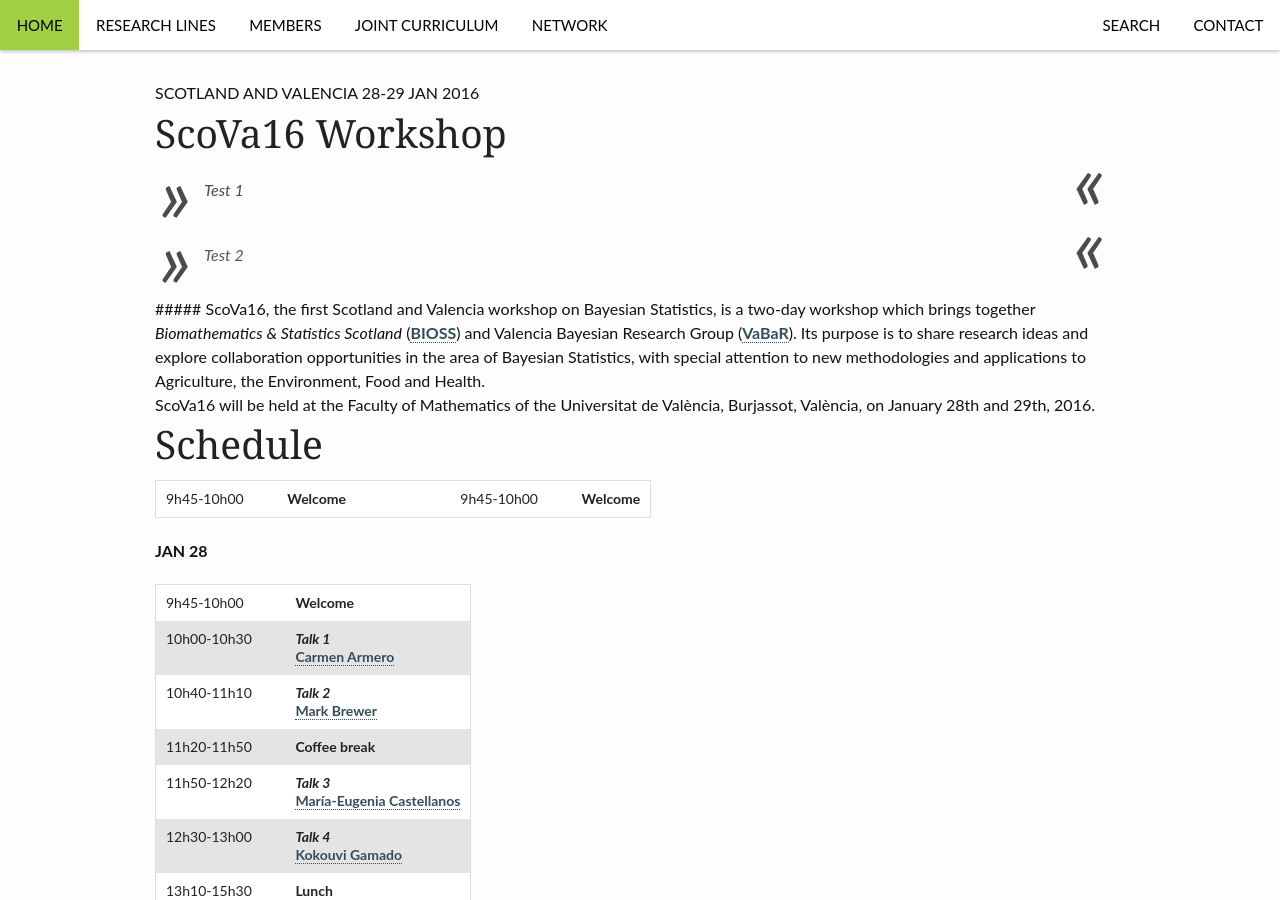
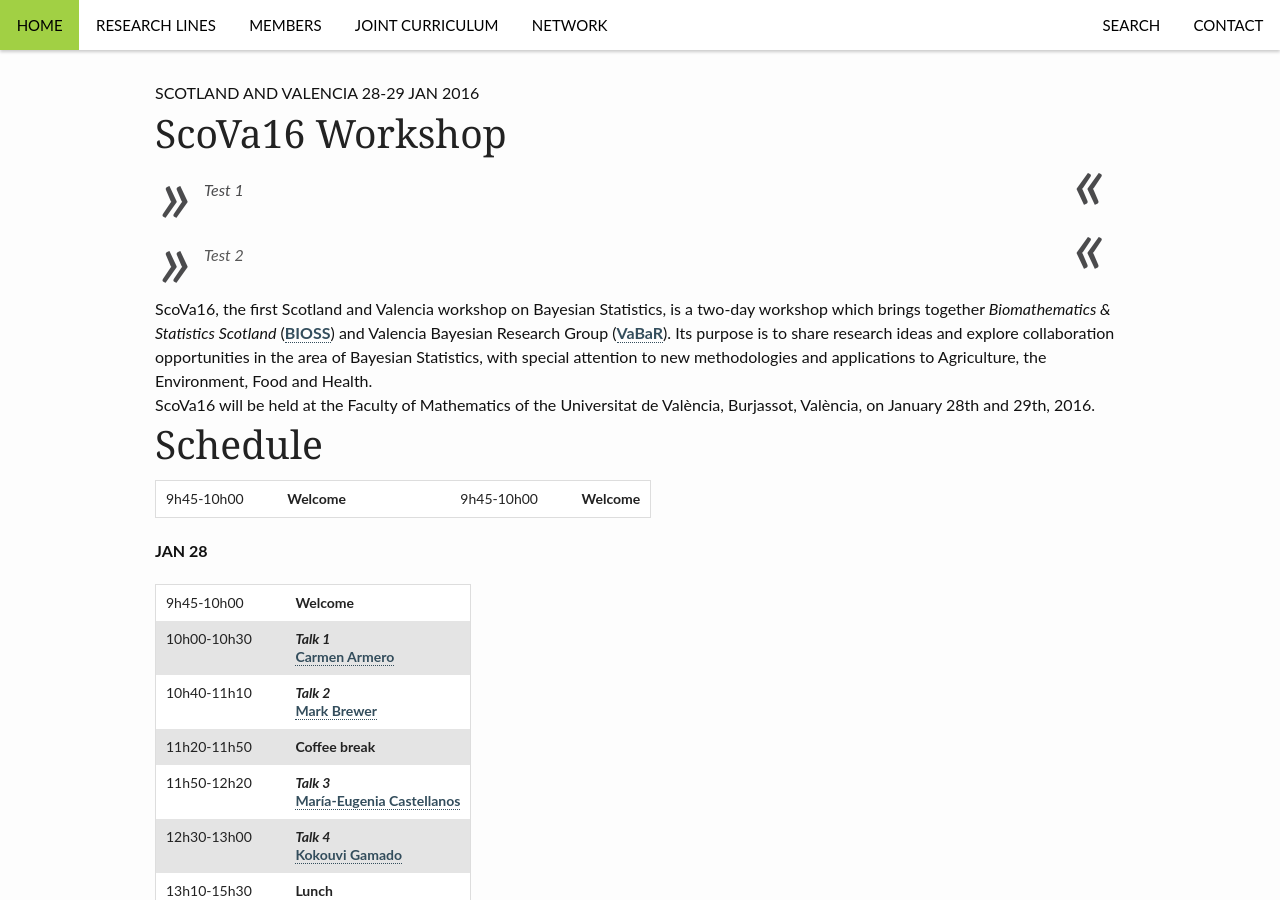
Before and after one commit to VABAR/VABAR.github.io, a Jekyll site: the page built from _posts/events/2015-11-25-ScoVa16.md, in a window 1280 px wide and 900 px high. Built offline with Jekyll 4.4.1, drawn with Linux system fonts in a browser that asks for light colours.

Commit message:
Update 2015-11-25-ScoVa16.md

```diff
--- a/_posts/events/2015-11-25-ScoVa16.md
+++ b/_posts/events/2015-11-25-ScoVa16.md
@@ -13,7 +13,7 @@ categories: events
 > Test 2
 
 <div class="align-justify">
-##### ScoVa16, the first Scotland and Valencia workshop on Bayesian Statistics, is a two-day workshop which brings together <i>Biomathematics & Statistics Scotland</i> (<a href="http://www.bioss.ac.uk/">BIOSS</a>) and Valencia Bayesian Research Group (<a href="http://vabar.github.io/">VaBaR</a>). Its purpose is to share research ideas and explore collaboration opportunities in the area of Bayesian Statistics, with special attention to new methodologies and applications to Agriculture, the Environment, Food and Health. <br> ScoVa16 will be held at the Faculty of Mathematics of the Universitat de València, Burjassot, València, on January 28th and 29th, 2016.
+ScoVa16, the first Scotland and Valencia workshop on Bayesian Statistics, is a two-day workshop which brings together <i>Biomathematics & Statistics Scotland</i> (<a href="http://www.bioss.ac.uk/">BIOSS</a>) and Valencia Bayesian Research Group (<a href="http://vabar.github.io/">VaBaR</a>). Its purpose is to share research ideas and explore collaboration opportunities in the area of Bayesian Statistics, with special attention to new methodologies and applications to Agriculture, the Environment, Food and Health. <br> ScoVa16 will be held at the Faculty of Mathematics of the Universitat de València, Burjassot, València, on January 28th and 29th, 2016.
 </div>
 
 # Schedule
```
